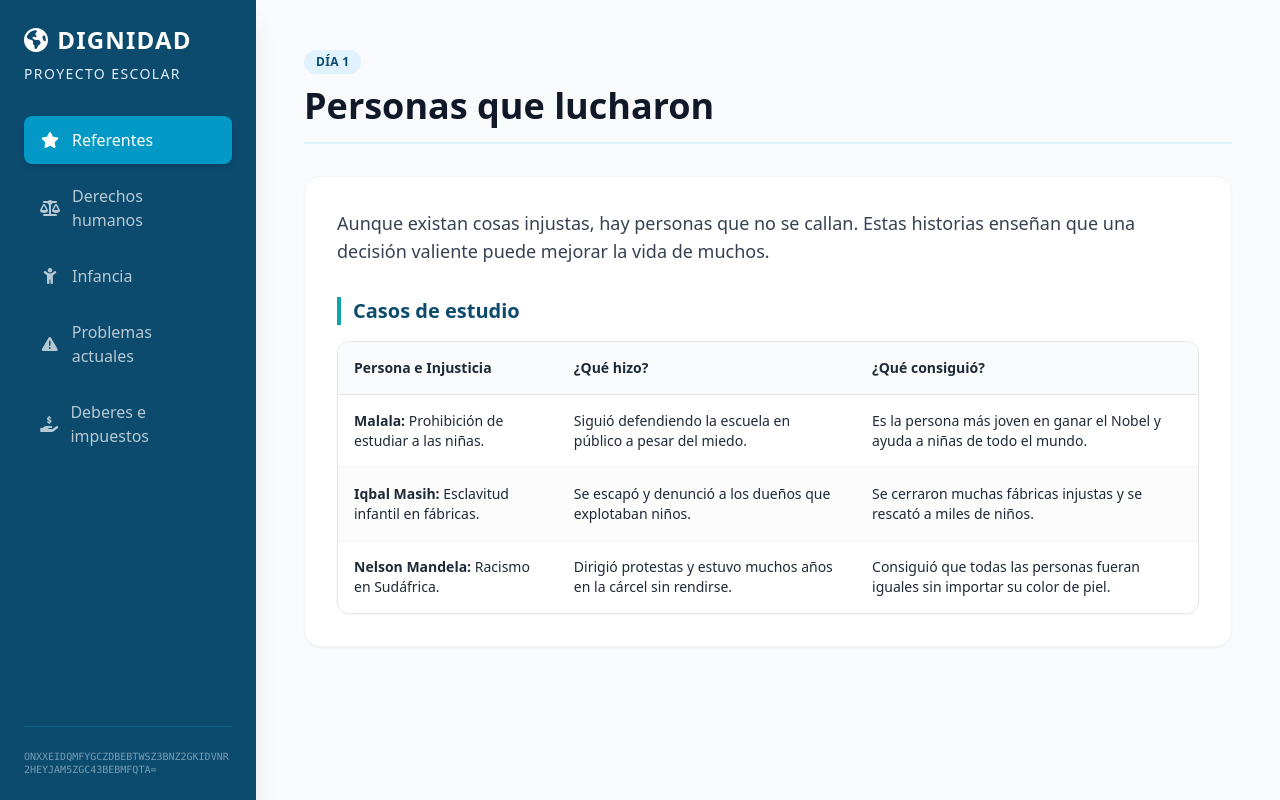
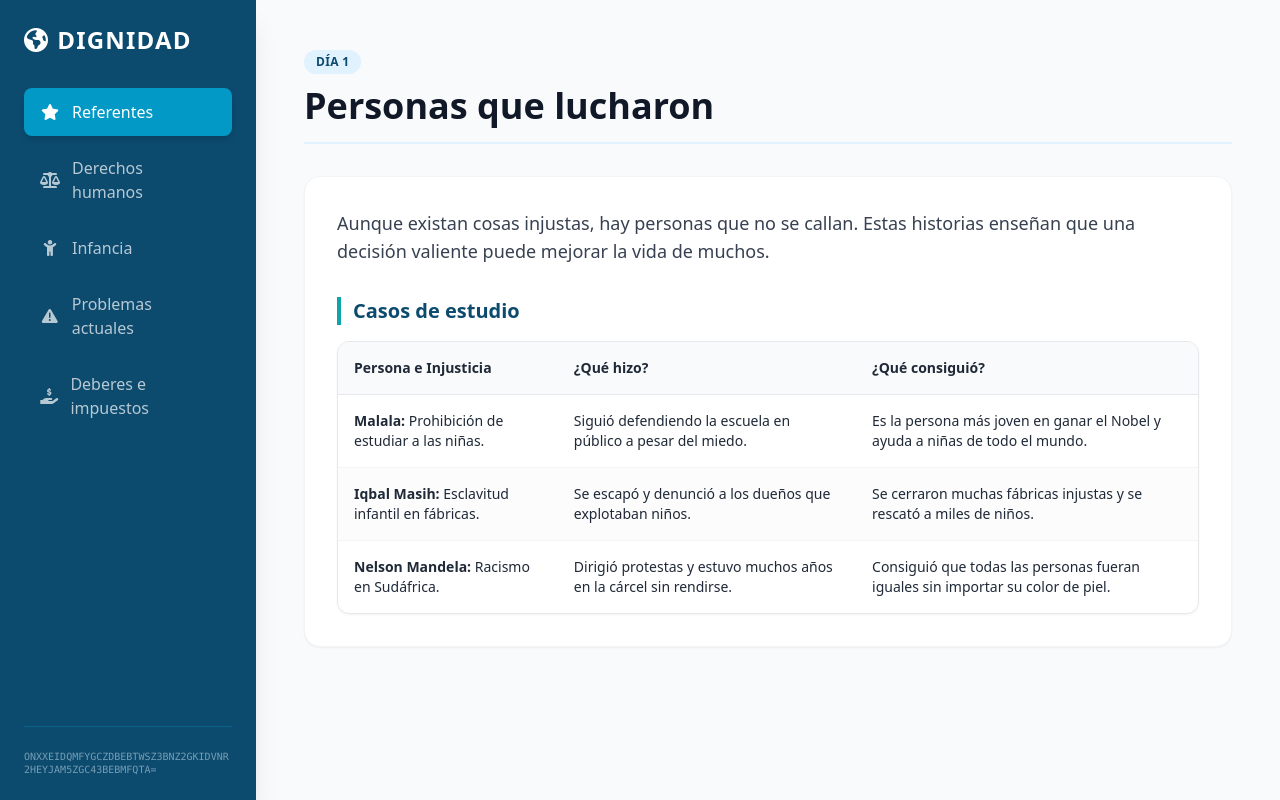
Before and after one commit to androidB12/dignidad-en-accion, a plain HTML site: page index.html in a window 1280 px wide. Drawn offline with nearby package versions, Linux system fonts and the light colour scheme.

Commit message:
Update index.html
update

```diff
--- a/index.html
+++ b/index.html
@@ -36,7 +36,6 @@
         <div>
             <div class="mb-8 text-center md:text-left">
                 <h1 class="text-2xl font-bold tracking-wider mb-2"><i class="fa-solid fa-earth-americas mr-2"></i>DIGNIDAD</h1>
-                <p class="text-brand-100 text-sm font-light uppercase tracking-widest">Proyecto Escolar</p>
             </div>
 
             <ul class="space-y-2 flex flex-col">
```
